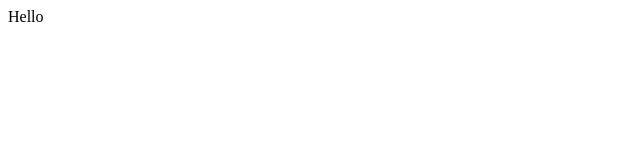
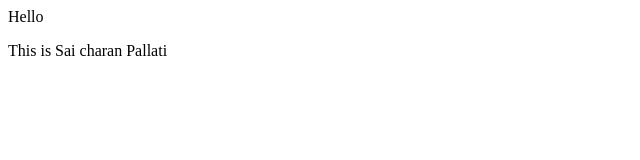
Before and after one commit to charanpallati/Test-repo, a plain HTML site: page index.html in a window 1280 px wide. Shown: the whole page, without its empty margins (0-640 px from the left). Drawn offline with Linux system fonts and the light colour scheme.

Commit message:
added p tag

```diff
--- a/index.html
+++ b/index.html
@@ -1 +1,3 @@
 <div>Hello</div>
+
+<p>This is Sai charan Pallati</p>
```
